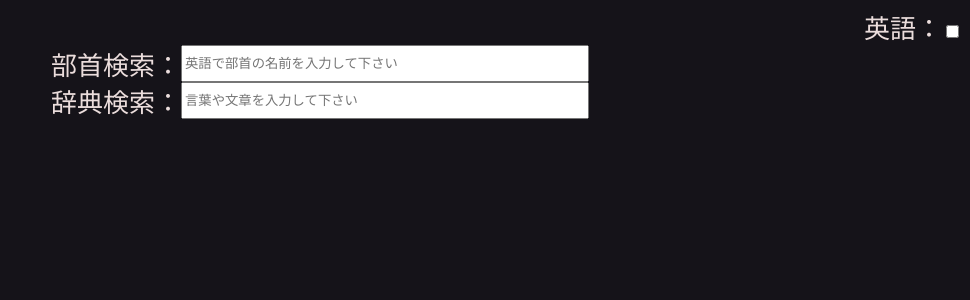
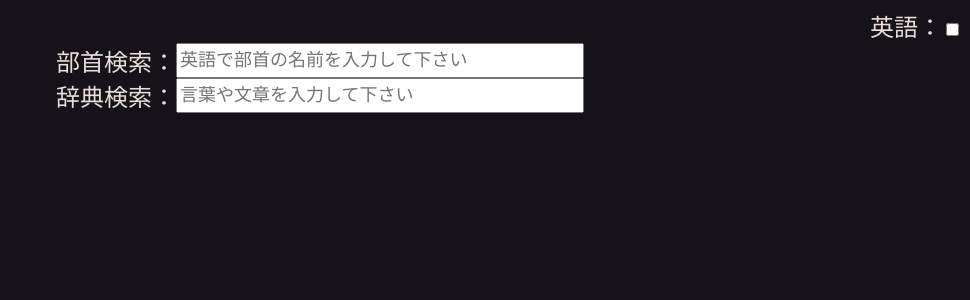
Before and after one commit to iccanobif/japanese-dictionary-web, a React (Create React App) app: page / in a window 1280 px wide. Shown: the top 300 px of the page, without its empty margins (310-1280 px from the left). Built offline with nearby package versions, Linux system fonts and the light colour scheme.

Commit message:
large font size

```diff
--- a/src/App.css
+++ b/src/App.css
@@ -1,8 +1,15 @@
+* {
+  font-size: x-large;
+}
+
+input {
+  font-size: large;
+}
+
 .App {
   min-height: 100vh;
   align-items: center;
   justify-content: start;
-  font-size: calc(10px + 2vmin);
   color: #EBDDDC;
 }
 
```
